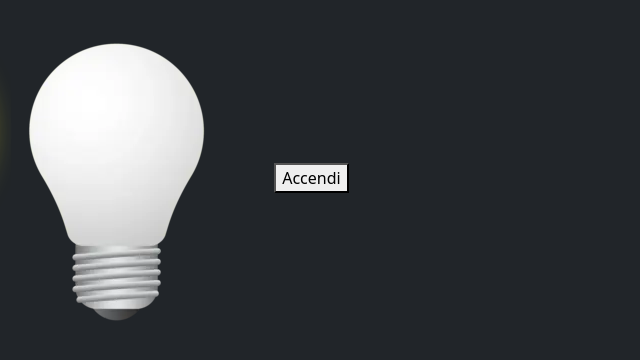
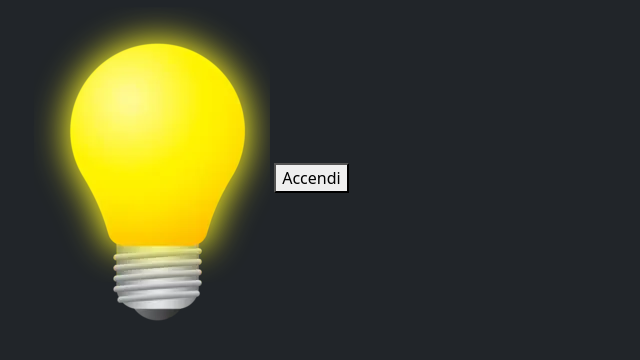
Before and after one commit to FrancescoSls97/js-dom-1, a plain HTML site: page index.html in a window 1280 px wide. Both pictures are taken after a click on the button "Accendi". Shown: the whole page, without its empty margins (0-640 px from the left). Drawn offline with nearby package versions, Linux system fonts and the light colour scheme.

Commit message:
complete exercise

```diff
--- a/index.html
+++ b/index.html
@@ -11,7 +11,7 @@
 
     <div>
         <img id="white_bulb" src="./img/white_lamp.png" alt="light_off">
-        <img class="yellow_bulb d-none" src="./img/yellow_lamp.png" alt="light_on">
+        <img id="yellow_bulb" class="d-none" src="./img/yellow_lamp.png" alt="light_on">
         <button id="light_button">Accendi</button>
     </div>
 
--- a/js/main.js
+++ b/js/main.js
@@ -1,9 +1,19 @@
 //selezione bottone
 
 const ligth_button = document.getElementById("light_button");
+
+//selezione elementi
+
+const turn_off = document.getElementById("white_bulb");
+const turn_on = document.getElementById("yellow_bulb");
 
 // funzione evento per il bottone
 
 ligth_button.addEventListener("click", function () {
   console.log("Hai cliccato");
+
+  //funzione per mostrare le immagini alternate
+
+  turn_off.classList.toggle("d-none");
+  turn_on.classList.toggle("d-none");
 });
```
